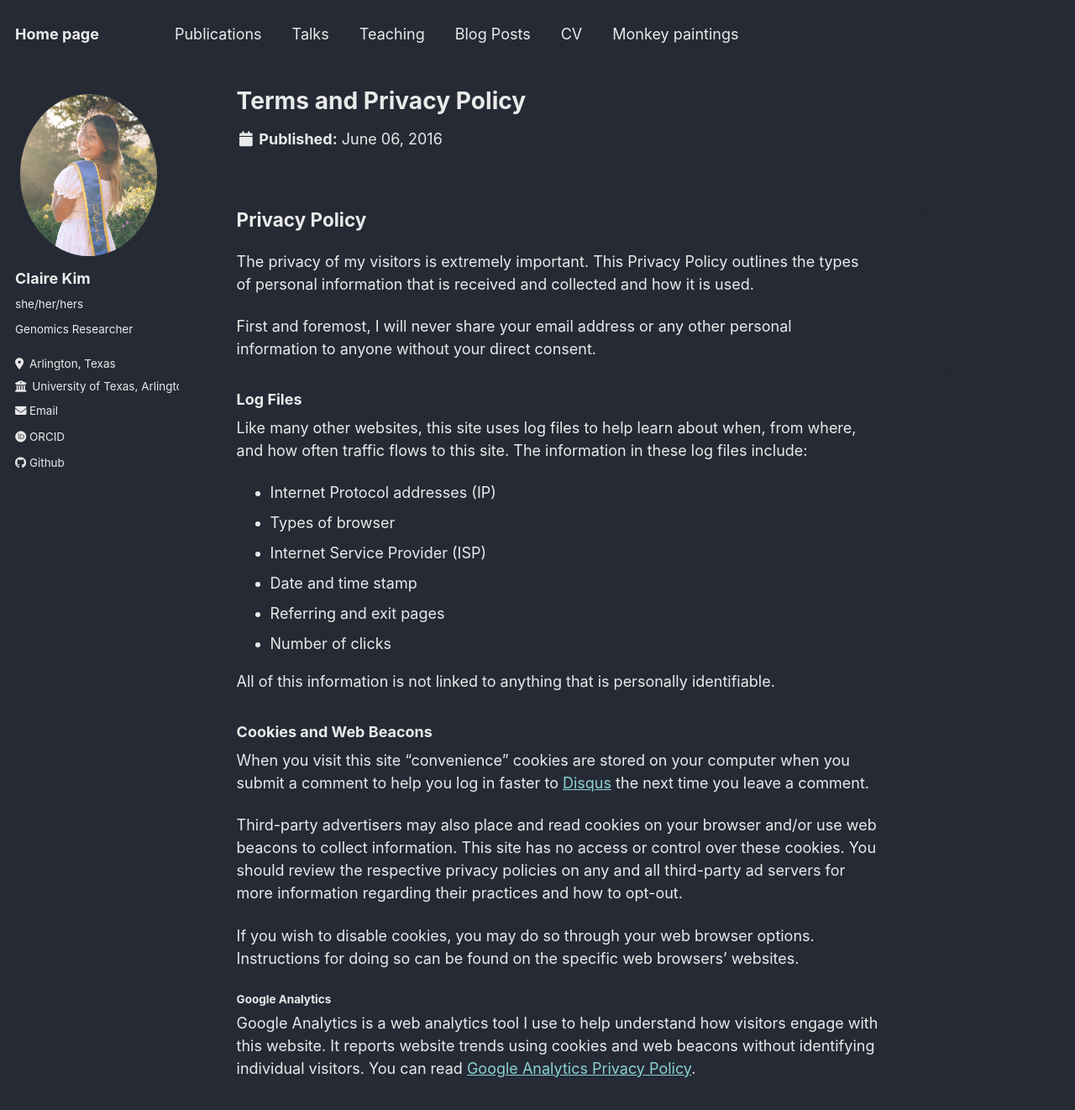
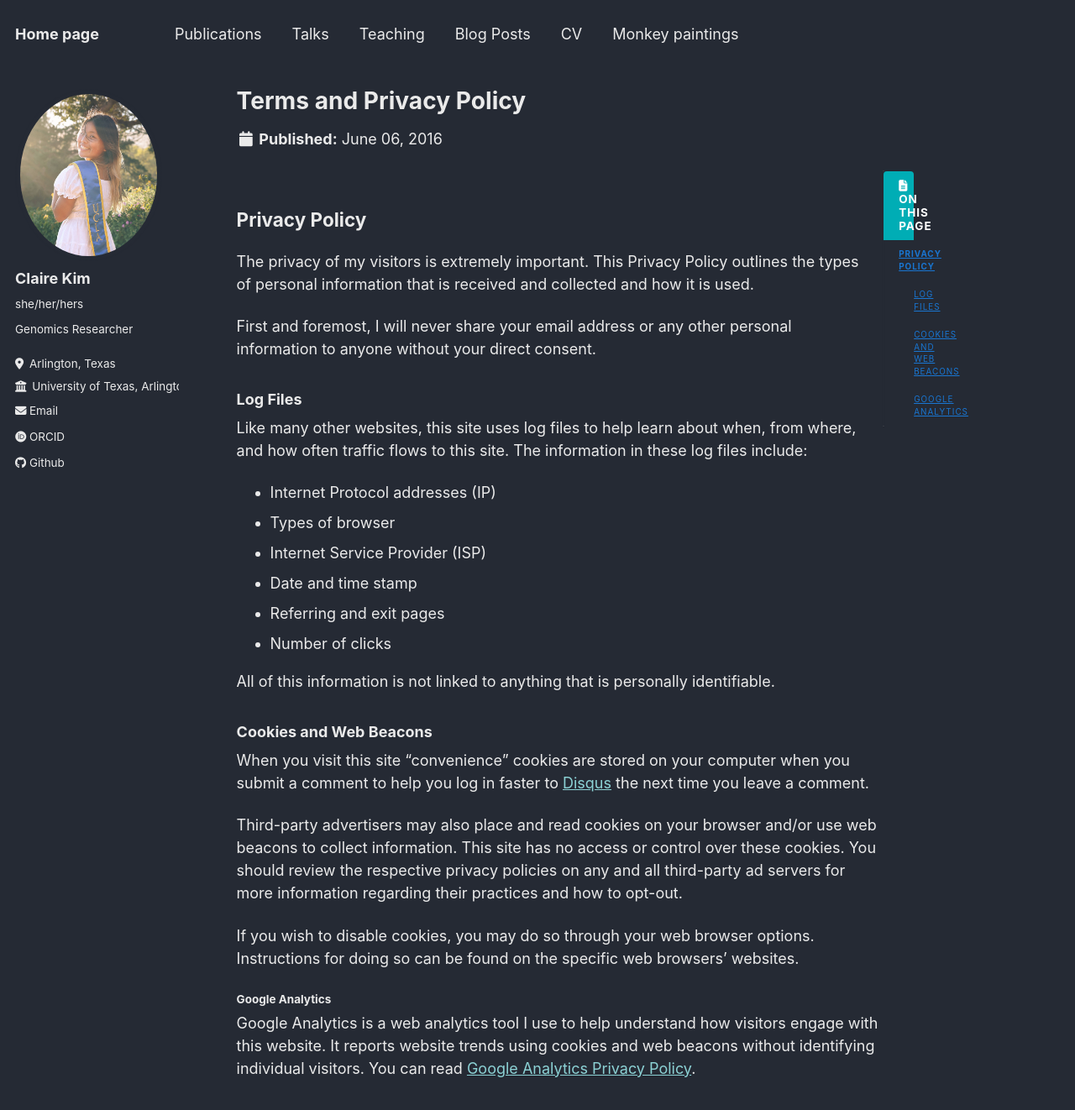
Before and after one commit to ckim0306/ckim0306.github.io, a Jekyll site: the page built from _pages/terms.md, in a window 1280 px wide and 1400 px high. Shown: the top 1322 px of the window at 84% size. Built offline with Jekyll 4.4.1, drawn with Linux system fonts in a browser that asks for light colours; some web fonts are replaced.

Commit message:
Revert "Altering the hidden link color"
This reverts commit 34708664ee4df74be0d6e4522390fbde976d0283.

Also fixing the color for real.

```diff
--- a/_sass/_navigation.scss
+++ b/_sass/_navigation.scss
@@ -93,7 +93,7 @@
 
       &.current {
         color: #fff;
-        background: $background-color;
+        background: $primary-color;
       }
 
       &.disabled {
@@ -196,7 +196,7 @@
     padding: 0 0.5rem;
     border: 0;
     outline: none;
-    background-color: $background-color;
+    background-color: $primary-color;
     color: #fff;
     cursor: pointer;
     z-index: 100;
@@ -234,7 +234,7 @@
         left: 0;
         bottom: 0;
         height: 4px;
-        background: mix(#fff, $background-color, 50%);
+        background: mix(#fff, $primary-color, 50%);
         width: 100%;
         -webkit-transition: $global-transition;
         transition: $global-transition;
@@ -259,7 +259,7 @@
     padding: 5px;
     border: 1px solid $border-color;
     border-radius: $border-radius;
-    background: $background-color;
+    background: $navicon-link-color-hover;
     box-shadow: 0 0 10px rgba(#000, 0.25);
 
     a {
@@ -269,7 +269,7 @@
 
       &:hover {
         color: $masthead-link-color-hover;
-        background: mix(#fff, $background-color, 75%);
+        background: mix(#fff, $primary-color, 75%);
       }
     }
 
@@ -338,7 +338,7 @@
     padding-right: 0.5em;
     color: #fff;
     font-weight: bold;
-    background: $background-color;
+    background: $primary-color;
     border-radius: $border-radius;
 
     &:hover {
@@ -373,18 +373,18 @@
 
 .toc {
   font-family: $sans-serif-narrow;
-  color: $background-color;
+  color: $gray;
   text-transform: uppercase;
   letter-spacing: 1px;
-  background-color: $background-color;
+  background-color: #fff;
   border: 1px solid $border-color;
   border-radius: $border-radius;
   box-shadow: $box-shadow;
 
   .nav__title {
-    color: $background-color;
+    color: #fff;
     font-size: $type-size-6;
-    background: $background-color;
+    background: $primary-color;
     border-top-left-radius: $border-radius;
     border-top-right-radius: $border-radius;
   }
@@ -400,14 +400,14 @@
   a {
     display: block;
     padding: 0.5rem 1rem;
-    color: $background-color;
+    color: $gray;
     font-size: $type-size-7;
     font-weight: bold;
     line-height: 1.5;
     border-bottom: 1px solid $border-color;
 
     &:hover {
-      color: $background-color;
+      color: #000;
       background: $lighter-gray;
     }
   }
```
